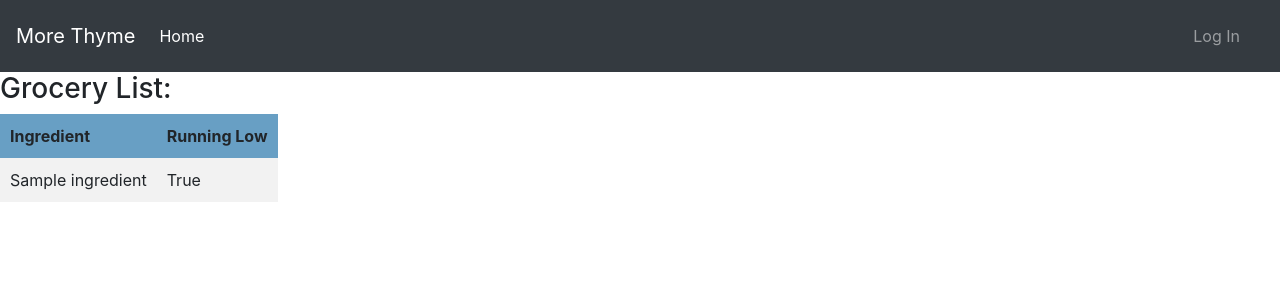
After one commit to whymsicalc/goudathyme, a Flask app: page /shopping-list/1 in a window 1280 px wide. The commit adds this page. Shown: the top 300 px of the page. Run offline with Flask 2, Linux system fonts and the light colour scheme; tables that the repository leaves empty hold one stand-in row (values such as "Sample post"); some libraries are stand-ins or nearby versions.

Commit message:
Created path and html page for shopping list

```diff
--- a/server.py
+++ b/server.py
@@ -94,13 +94,12 @@ def show_main_item_page(user_id):
     """Show main page for users to add items and see list of what they currently have."""
     user = User.query.filter_by(user_id=user_id).first()
     ingredients = Ingredient.query.all()
-    return render_template("/my_items.html", user=user, ingredients=ingredients)
+    return render_template("my_items.html", user=user, ingredients=ingredients)
 
 
 @app.route("/add-to-kitchen", methods=["POST"])
 def add_items():
-    """Add ingredients to items table in database."""
-    import ipdb; ipdb.set_trace()
+    """Add ingredients to items table in database. If ingredient isn't already in ingredients table, also add to ingredients table."""
     # Get items saved in "ingredients" from my_items.html in list form
     items = request.form.getlist("ingredients")
     items_json =[]
@@ -137,6 +136,15 @@ def add_items():
     return jsonify(items_json)
 
 
+@app.route("/shopping-list/<int:user_id>")
+def show_shopping_list(user_id):
+    """Show list of items that user has marked as running low."""
+    # import ipdb; ipdb.set_trace()
+    user = User.query.filter_by(user_id=user_id).first()
+    low_ingredients = Item.query.filter_by(user_id=user_id, running_low=True)
+    return render_template("shopping_list.html", user=user, low_ingredients=low_ingredients)
+
+
 if __name__ == "__main__":
     app.debug = True
     app.jinja_env.auto_reload = app.debug
--- a/templates/base.html
+++ b/templates/base.html
@@ -30,7 +30,7 @@
             <a class="nav-link" href="/my-items/{{session['user_id']}}">My Kitchen</a>
           </li>
           <li class="nav-item">
-            <a class="nav-link" href="#">Shopping List</a>
+            <a class="nav-link" href="/shopping-list/{{session['user_id']}}">Shopping List</a>
           </li>
         {% endif %}
       </ul>
--- /dev/null
+++ b/templates/shopping_list.html
@@ -0,0 +1,26 @@
+{% extends 'base.html' %}
+
+{% block head %}
+<link href="../static/table.css" rel="stylesheet">
+{% endblock %}
+
+
+{% block content %}
+<h3>Grocery List:</h3>
+<table>
+    <thead>
+        <tr>
+            <th>Ingredient</th>
+            <th>Running Low</th>
+        </tr>
+    </thead>
+    <tbody>
+        {% for item in low_ingredients %}
+            <tr>
+                <td>{{item.ingredients.name}}</td>
+                <td>{{item.running_low}}</td>
+            </tr>
+        {% endfor %}
+    </tbody>
+</table>
+{% endblock %}
```
